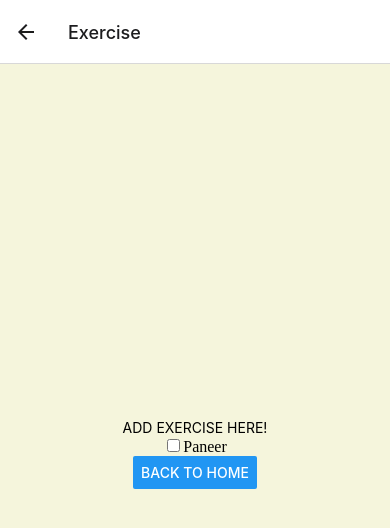
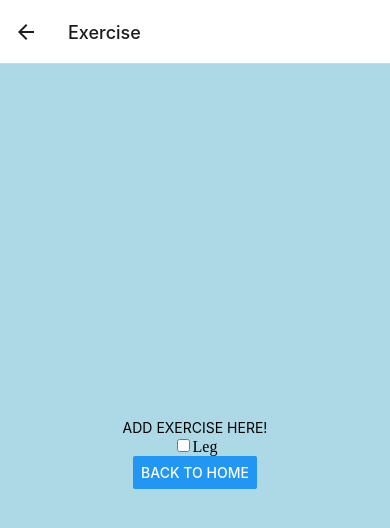
Before and after one commit to lmelo031/MobilePortfolio2, a React Native app in the folder portfolio2/: screen /Exercise in a window 390 px wide. Shown: the top 528 px of the page. Built offline with nearby package versions, Linux system fonts and the light colour scheme.

Commit message:
April 24, 2022 6:28 PM

```diff
--- a/portfolio2/ExerciseScreen.js
+++ b/portfolio2/ExerciseScreen.js
@@ -7,10 +7,8 @@ class ExerciseScreen extends React.Component {
     return (
       <View style={styles.container}>
         <Text>ADD EXERCISE HERE!</Text>
-        <div className="App">
-        <div className="topping">
-        <input type="checkbox" id="topping" name="topping" value="Paneer" />Paneer
-        </div>
+        <div className="Exercise">
+        <input type="checkbox"/>Leg
         </div>
         <Button
           title="Back to Home"
@@ -25,7 +23,7 @@ class ExerciseScreen extends React.Component {
 const styles = StyleSheet.create({
     container: {
       flex: 1,
-      backgroundColor: 'beige',
+      backgroundColor: 'lightblue',
       alignItems: 'center',
       justifyContent: 'center',
       padding: 20,
```
